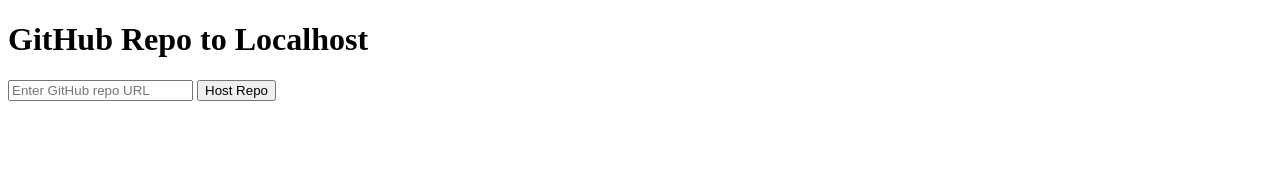
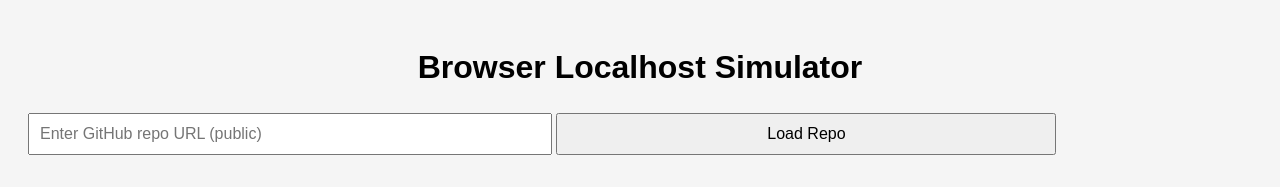
Before and after one commit to sussybocca/Repofire, a plain HTML site: page index.html in a window 1280 px wide. Shown: the top 187 px of the page. Drawn offline with Linux system fonts and the light colour scheme.

Commit message:
Add files via upload

```diff
--- a/index.html
+++ b/index.html
@@ -2,24 +2,96 @@
 <html lang="en">
 <head>
 <meta charset="UTF-8">
-<title>Localhost GitHub Host</title>
+<meta name="viewport" content="width=device-width, initial-scale=1.0">
+<title>Browser Localhost Simulator</title>
+<style>
+  body { font-family: Arial, sans-serif; padding: 20px; background: #f5f5f5; }
+  h1 { text-align: center; }
+  input, button { padding: 10px; font-size: 16px; margin: 5px 0; width: 100%; max-width: 500px; }
+  iframe { width: 100%; height: 500px; border: 1px solid #ccc; margin-top: 20px; }
+  #url { margin-top: 10px; font-weight: bold; color: #333; }
+  #status { color: red; }
+</style>
 </head>
 <body>
-<h1>GitHub Repo to Localhost</h1>
-<input type="text" id="repo" placeholder="Enter GitHub repo URL">
-<button onclick="submitRepo()">Host Repo</button>
-<p id="status"></p>
+<h1>Browser Localhost Simulator</h1>
+
+<input type="text" id="repoUrl" placeholder="Enter GitHub repo URL (public)">
+<button onclick="loadRepo()">Load Repo</button>
+
+<div id="status"></div>
+<div id="url"></div>
+<iframe id="preview"></iframe>
 
 <script>
-function submitRepo() {
-  const repo = document.getElementById('repo').value;
-  fetch(`http://localhost:3000/fetch?repo=${encodeURIComponent(repo)}`)
-    .then(res => res.json())
-    .then(data => {
-      document.getElementById('status').textContent =
-        `Your local URL: ${data.localUrl}`;
-    })
-    .catch(err => console.error(err));
+async function loadRepo() {
+    const repoUrl = document.getElementById('repoUrl').value.trim();
+    const status = document.getElementById('status');
+    const urlDiv = document.getElementById('url');
+    const preview = document.getElementById('preview');
+
+    status.textContent = '';
+    urlDiv.textContent = '';
+    preview.srcdoc = '';
+
+    if (!repoUrl) {
+        status.textContent = 'Please enter a GitHub repo URL.';
+        return;
+    }
+
+    // Extract user/repo from URL
+    const match = repoUrl.match(/github\.com\/([^\/]+)\/([^\/]+)/);
+    if (!match) {
+        status.textContent = 'Invalid GitHub repo URL.';
+        return;
+    }
+
+    const user = match[1];
+    const repo = match[2];
+
+    try {
+        status.textContent = 'Fetching files...';
+
+        // Fetch the repo contents
+        const apiUrl = `https://api.github.com/repos/${user}/${repo}/contents/`;
+        const response = await fetch(apiUrl);
+        if (!response.ok) throw new Error('Failed to fetch repo contents');
+
+        const files = await response.json();
+        let htmlContent = '';
+
+        // Look for index.html first
+        const indexFile = files.find(f => f.name.toLowerCase() === 'index.html');
+        if (!indexFile) throw new Error('No index.html found in repo');
+
+        // Fetch index.html content
+        const indexResp = await fetch(indexFile.download_url);
+        htmlContent = await indexResp.text();
+
+        // Optional: Inline all CSS and JS from the repo
+        for (const file of files) {
+            if (file.name.endsWith('.css')) {
+                const cssResp = await fetch(file.download_url);
+                const cssText = await cssResp.text();
+                htmlContent = `<style>${cssText}</style>` + htmlContent;
+            }
+            if (file.name.endsWith('.js')) {
+                const jsResp = await fetch(file.download_url);
+                const jsText = await jsResp.text();
+                htmlContent += `<script>${jsText}<\/script>`;
+            }
+        }
+
+        // Render in iframe
+        preview.srcdoc = htmlContent;
+        urlDiv.textContent = `Permanent localhost-style URL: http://localhost/${repo}`;
+        status.textContent = 'Loaded successfully!';
+        status.style.color = 'green';
+
+    } catch (err) {
+        status.textContent = 'Error: ' + err.message;
+        status.style.color = 'red';
+    }
 }
 </script>
 </body>
```
